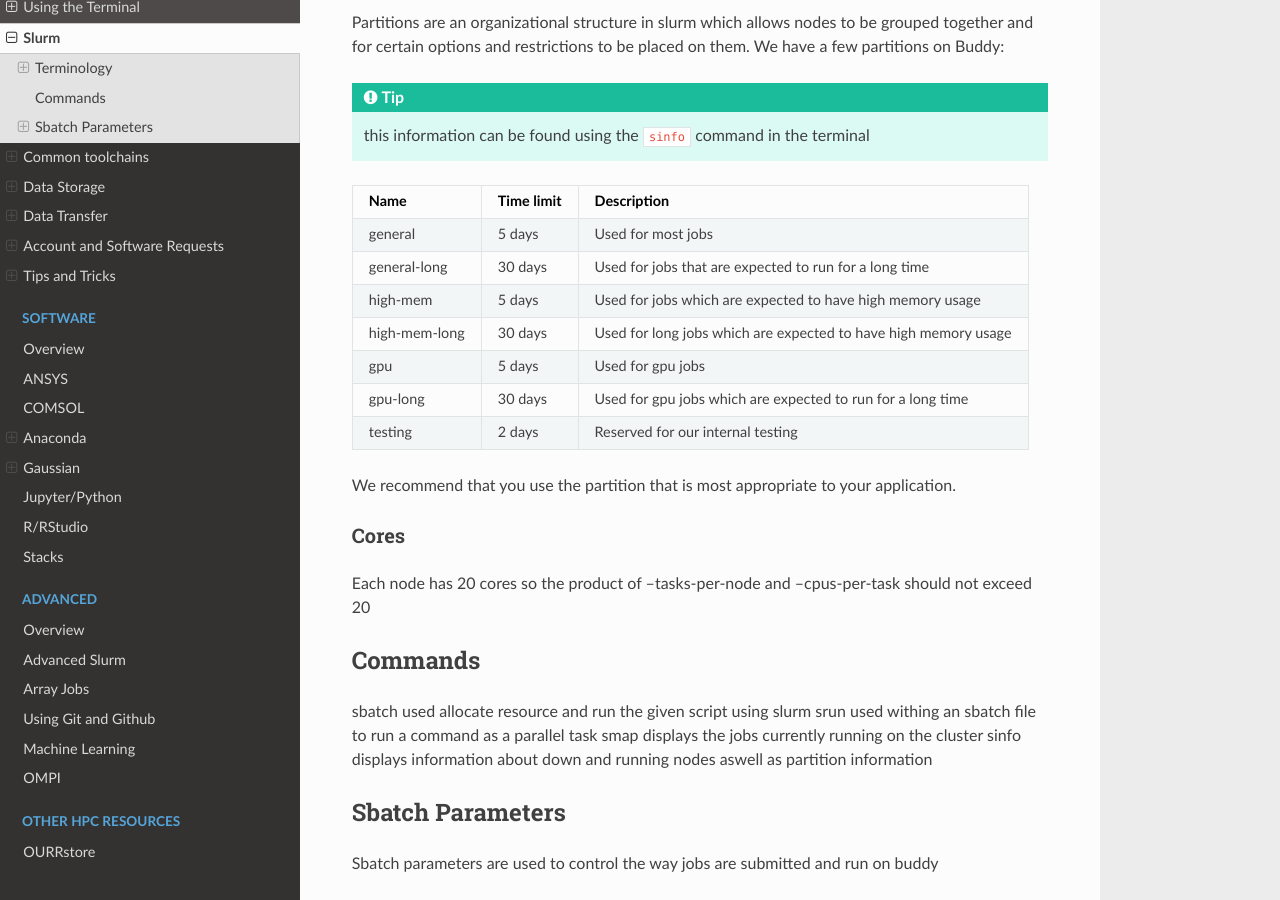
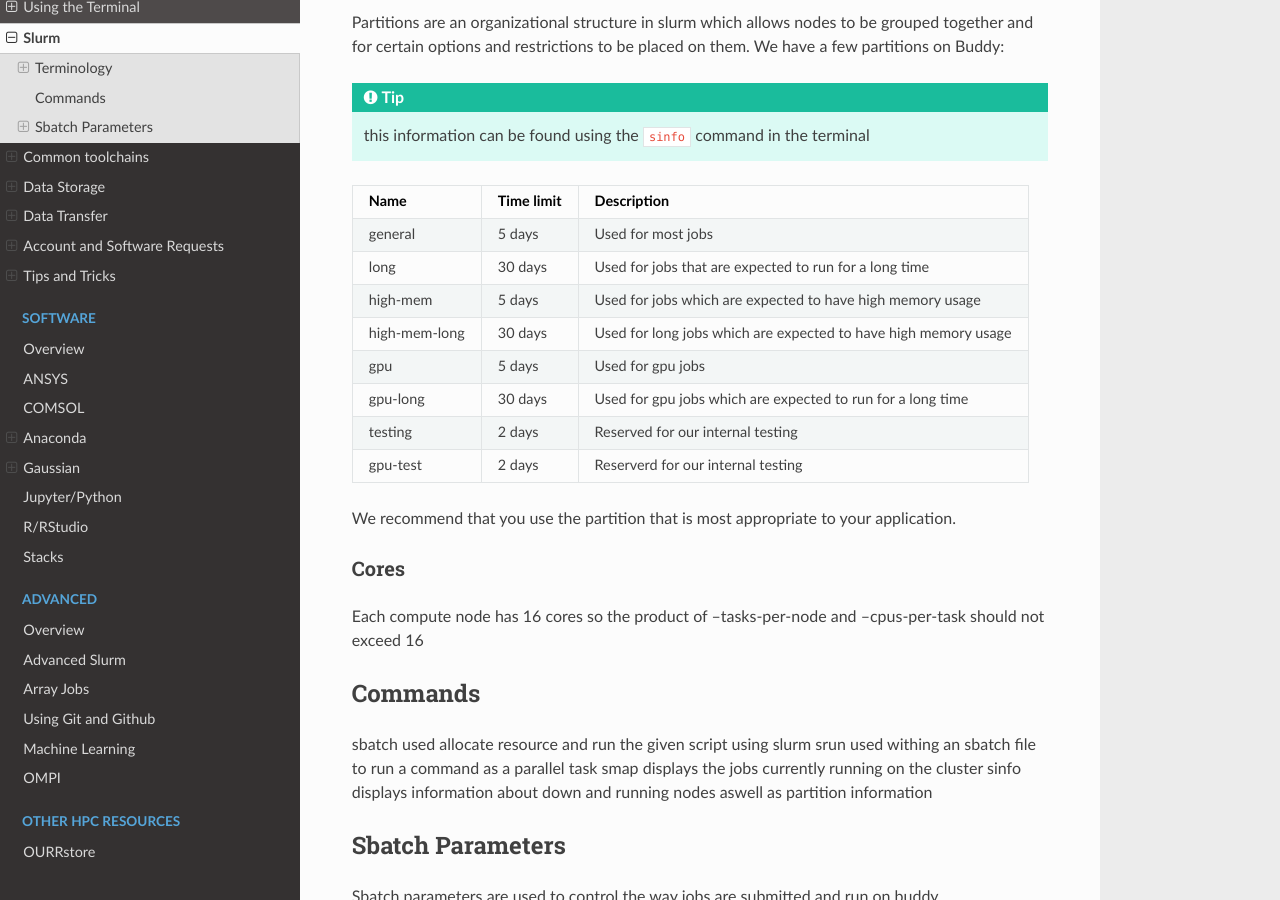
Before and after one commit to UCO-HPC/buddy-documentation, a Sphinx documentation site: the page built from source/general/slurm.rst, in a window 1280 px wide and 900 px high, scrolled down 377 px. Built offline with Sphinx 7.4.7 and the Read the Docs theme 3.1.0, drawn with Linux system fonts in a browser that asks for light colours.

Commit message:
Updated Slurm partition table

```diff
--- a/source/general/slurm.rst
+++ b/source/general/slurm.rst
@@ -19,19 +19,20 @@ Partitions are an organizational structure in slurm which allows nodes to be gro
     Name          Time limit                             Description
 =============    ==============    ===============================================================
 general          5 days            Used for most jobs
-general-long     30 days           Used for jobs that are expected to run for a long time
+long             30 days           Used for jobs that are expected to run for a long time
 high-mem         5 days            Used for jobs which are expected to have high memory usage
 high-mem-long    30 days           Used for long jobs which are expected to have high memory usage
 gpu              5 days            Used for gpu jobs
 gpu-long         30 days           Used for gpu jobs which are expected to run for a long time
 testing          2 days            Reserved for our internal testing
+gpu-test         2 days            Reserverd for our internal testing
 =============    ==============    ===============================================================
 
 We recommend that you use the partition that is most appropriate to your application.
 
 Cores
 ^^^^^
-Each node has 20 cores so the product of --tasks-per-node and --cpus-per-task should not exceed 20
+Each compute node has 16 cores so the product of --tasks-per-node and --cpus-per-task should not exceed 16
 
 Commands
 --------
```
